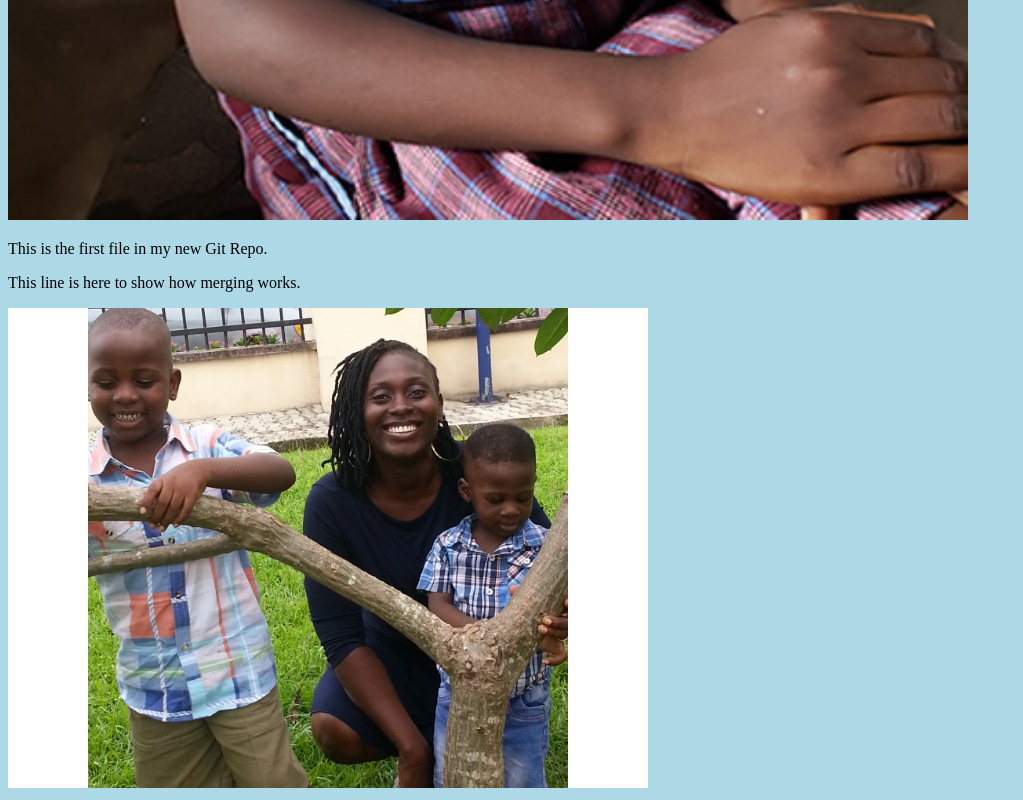
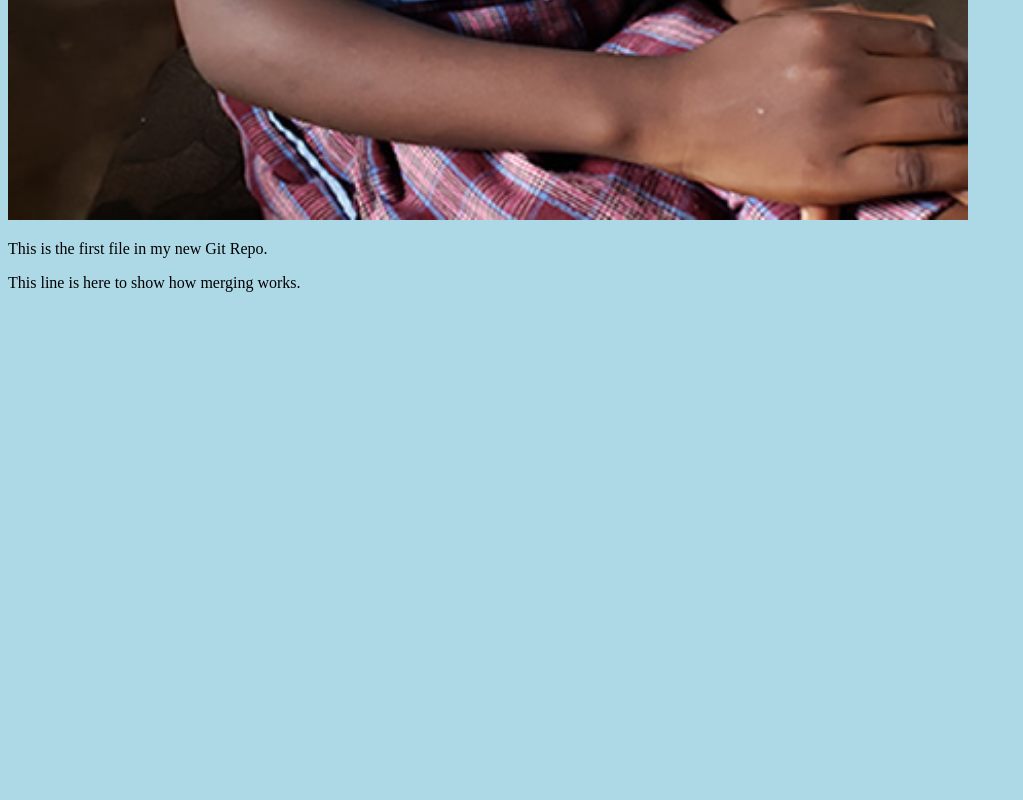
Before and after one commit to johnotuyinka/Hello-World, a plain HTML site: page index.html in a window 1280 px wide. Shown: the part 888-1688 px from the top of the page, without its empty margins (0-1023 px from the left). After the commit the page ends 1196 px from the top, so only its background shows below. Drawn offline with Linux system fonts and the light colour scheme.

Commit message:
Update index.html

```diff
--- a/index.html
+++ b/index.html
@@ -10,7 +10,7 @@
 <div><img src="img_hello_world.jpg" alt="Hello World from Space" style="width:100%;max-width:960px"></div>
 <p>This is the first file in my new Git Repo.</p>
 <p>This line is here to show how merging works.</p>
-<div><img src="img_hello_git.jpg" alt="Hello Git" style="width:100%;max-width:640px"></div>
+
 
 </body>
 </html>
```
